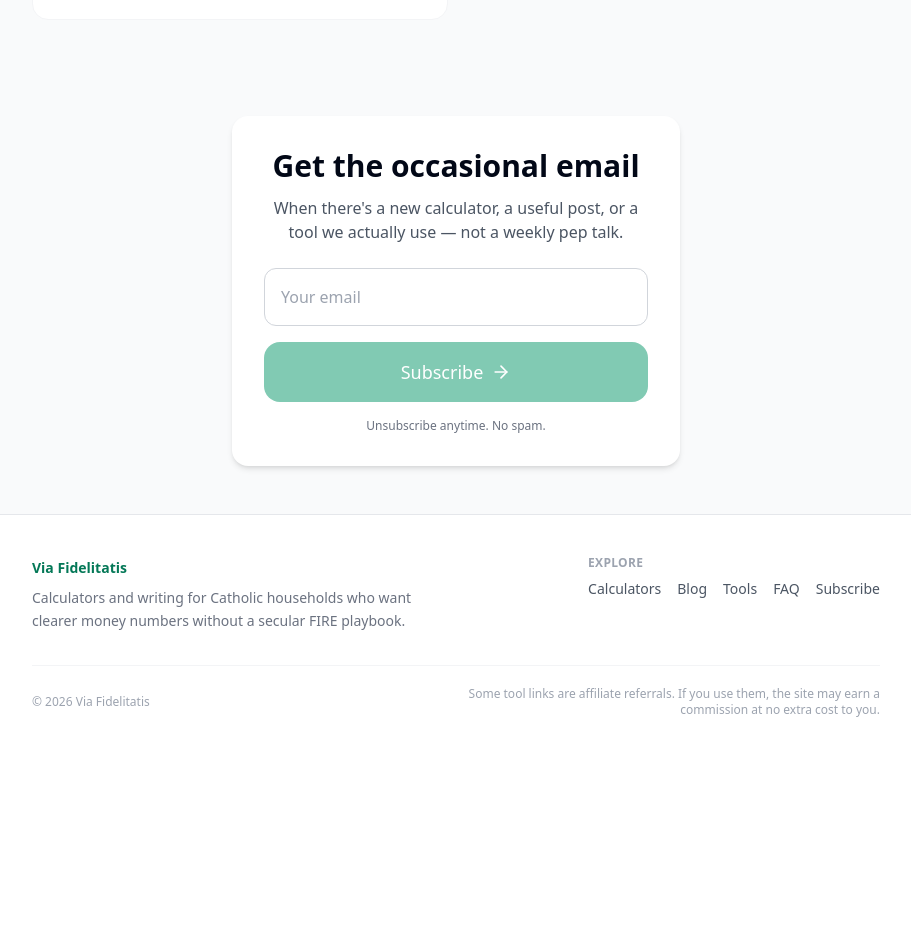
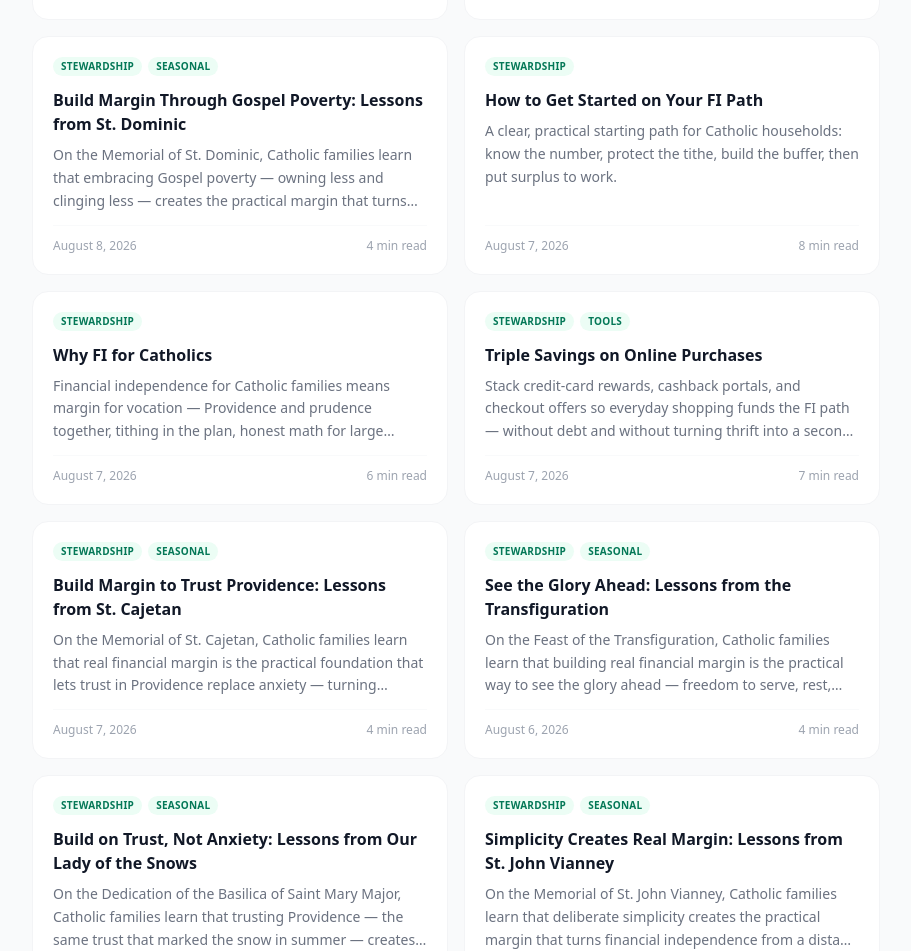
Before and after one commit to daughterpop/super-fi-calc, a React (Vite) app: page /blog in a window 1280 px wide. Shown: the part 3961-4912 px from the top of the page, without its empty margins (184-1095 px from the left). Before the commit the page ends 4719 px from the top, so only its background shows below. Built offline with nearby package versions, Linux system fonts and the light colour scheme.

Commit message:
Small batch: restore to 35 posts (more saint lessons + How to Get Started / Why FI / Triple Savings)

```diff
--- a/src/data/posts.js
+++ b/src/data/posts.js
@@ -248,6 +248,106 @@ const rawPosts = [
     link: '/blog/make-generosity-ordinary-lessons-from-st-lawrence',
     tags: ['Stewardship', 'Seasonal'],
     featured: false
+  },
+  {
+    title: 'Build Margin to Carry the Cross: Lessons from St. Edith Stein',
+    date: 'August 9, 2026',
+    dateSort: '2026-08-09',
+    excerpt: 'On the Memorial of St. Teresa Benedicta of the Cross, Catholic families learn that seeking financial truth and building real margin prepares us to carry the ordinary crosses of family life with freedom rather than fear.',
+    readTime: '4 min read',
+    link: '/blog/build-margin-to-carry-the-cross-lessons-from-st-edith-stein',
+    tags: ['Stewardship', 'Seasonal'],
+    featured: false
+  },
+  {
+    title: 'Build Margin Through Gospel Poverty: Lessons from St. Dominic',
+    date: 'August 8, 2026',
+    dateSort: '2026-08-08',
+    excerpt: 'On the Memorial of St. Dominic, Catholic families learn that embracing Gospel poverty — owning less and clinging less — creates the practical margin that turns financial independence into everyday freedom and joy.',
+    readTime: '4 min read',
+    link: '/blog/build-margin-through-gospel-poverty-lessons-from-st-dominic',
+    tags: ['Stewardship', 'Seasonal'],
+    featured: false
+  },
+  {
+    title: 'How to Get Started on Your FI Path',
+    date: 'August 7, 2026',
+    dateSort: '2026-08-07',
+    excerpt: 'A clear, practical starting path for Catholic households: know the number, protect the tithe, build the buffer, then put surplus to work.',
+    readTime: '8 min read',
+    link: '/blog/how-to-get-started-on-your-fi-path',
+    tags: ['Stewardship'],
+    featured: true
+  },
+  {
+    title: 'Why FI for Catholics',
+    date: 'August 7, 2026',
+    dateSort: '2026-08-07',
+    excerpt: 'Financial independence for Catholic families means margin for vocation — Providence and prudence together, tithing in the plan, honest math for large households, and freedom for the mission rather than secular FIRE cosplay.',
+    readTime: '6 min read',
+    link: '/blog/why-fi-for-catholics',
+    tags: ['Stewardship'],
+    featured: true
+  },
+  {
+    title: 'Triple Savings on Online Purchases',
+    date: 'August 7, 2026',
+    dateSort: '2026-08-07',
+    excerpt: 'Stack credit-card rewards, cashback portals, and checkout offers so everyday shopping funds the FI path — without debt and without turning thrift into a second full-time job.',
+    readTime: '7 min read',
+    link: '/blog/triple-savings-online-purchases',
+    tags: ['Stewardship', 'Tools'],
+    featured: true
+  },
+  {
+    title: 'Build Margin to Trust Providence: Lessons from St. Cajetan',
+    date: 'August 7, 2026',
+    dateSort: '2026-08-07',
+    excerpt: 'On the Memorial of St. Cajetan, Catholic families learn that real financial margin is the practical foundation that lets trust in Providence replace anxiety — turning financial independence into everyday freedom to serve.',
+    readTime: '4 min read',
+    link: '/blog/build-margin-to-trust-providence-lessons-from-st-cajetan',
+    tags: ['Stewardship', 'Seasonal'],
+    featured: false
+  },
+  {
+    title: 'See the Glory Ahead: Lessons from the Transfiguration',
+    date: 'August 6, 2026',
+    dateSort: '2026-08-06',
+    excerpt: 'On the Feast of the Transfiguration, Catholic families learn that building real financial margin is the practical way to see the glory ahead — freedom to serve, rest, and raise children without constant money anxiety.',
+    readTime: '4 min read',
+    link: '/blog/see-the-glory-ahead-lessons-from-the-transfiguration',
+    tags: ['Stewardship', 'Seasonal'],
+    featured: false
+  },
+  {
+    title: 'Build on Trust, Not Anxiety: Lessons from Our Lady of the Snows',
+    date: 'August 5, 2026',
+    dateSort: '2026-08-05',
+    excerpt: 'On the Dedication of the Basilica of Saint Mary Major, Catholic families learn that trusting Providence — the same trust that marked the snow in summer — creates the practical margin that turns financial independence into everyday freedom from anxiety.',
+    readTime: '4 min read',
+    link: '/blog/build-on-trust-not-anxiety-lessons-from-our-lady-of-the-snows',
+    tags: ['Stewardship', 'Seasonal'],
+    featured: false
+  },
+  {
+    title: 'Simplicity Creates Real Margin: Lessons from St. John Vianney',
+    date: 'August 4, 2026',
+    dateSort: '2026-08-04',
+    excerpt: 'On the Memorial of St. John Vianney, Catholic families learn that deliberate simplicity creates the practical margin that turns financial independence from a distant goal into everyday freedom.',
+    readTime: '4 min read',
+    link: '/blog/simplicity-creates-real-margin-lessons-from-st-john-vianney',
+    tags: ['Stewardship', 'Seasonal'],
+    featured: false
+  },
+  {
+    title: 'Build Margin for True Hospitality: Lessons from St. Lydia',
+    date: 'August 3, 2026',
+    dateSort: '2026-08-03',
+    excerpt: 'On the Memorial of St. Lydia, Catholic families learn that financial independence creates the practical margin to open their homes and tables without anxiety — turning everyday hospitality into a living act of faith.',
+    readTime: '4 min read',
+    link: '/blog/build-margin-for-true-hospitality-lessons-from-st-lydia',
+    tags: ['Stewardship', 'Seasonal'],
+    featured: false
   }
 ];
 
```
